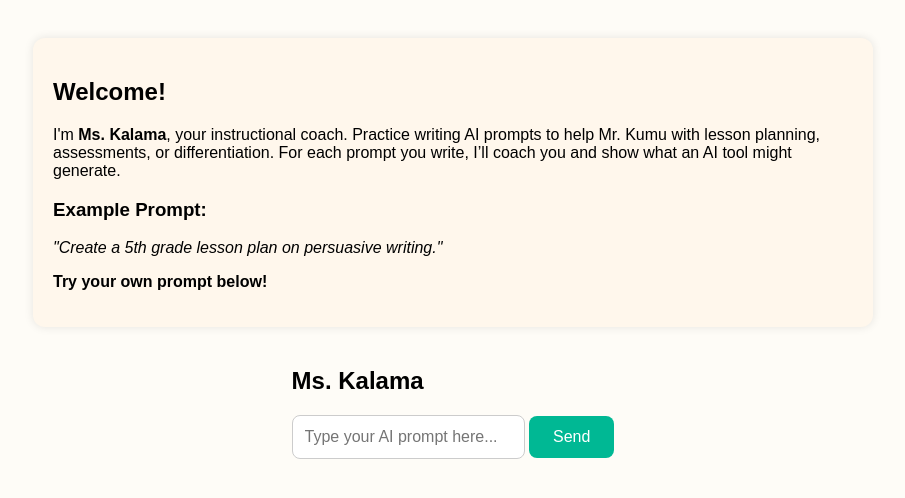
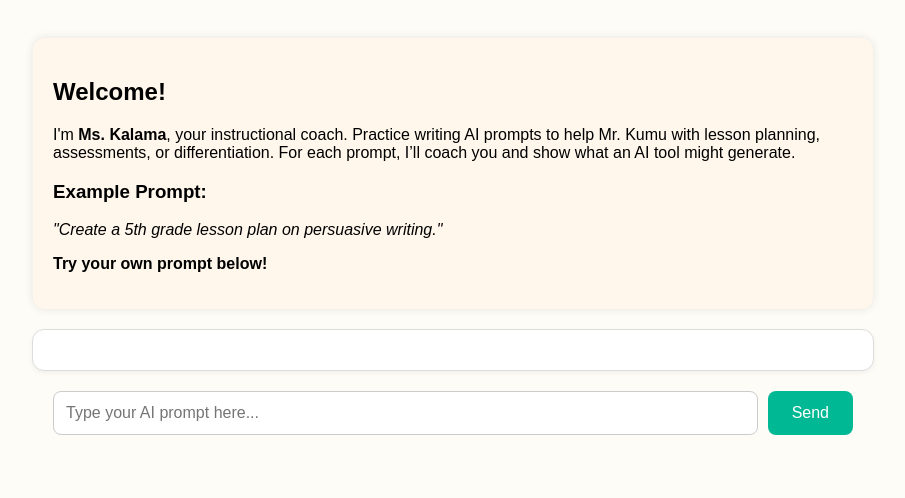
Before and after one commit to EvanHill-ID/Ms-Kalama, a website: page public/index.html in a window 1280 px wide. Shown: the whole page, without its empty margins (187-1092 px from the left). Drawn offline with Linux system fonts and the light colour scheme.

Commit message:
Update index.html

```diff
--- a/public/index.html
+++ b/public/index.html
@@ -1,17 +1,16 @@
 <!DOCTYPE html>
 <html lang="en">
 <head>
-  <meta charset="UTF-8">
-  <meta name="viewport" content="width=device-width, initial-scale=1.0">
-  <title>Ms. Kalama Chat</title>
-  <link rel="stylesheet" href="style.css">
+  <meta charset="UTF-8" />
+  <title>Ms. Kalama Prompting Coach</title>
+  <link rel="stylesheet" href="style.css" />
 </head>
 <body>
   <div id="instructions">
     <h2>Welcome!</h2>
     <p>
       I'm <strong>Ms. Kalama</strong>, your instructional coach. Practice writing AI prompts to help Mr. Kumu with lesson planning, assessments, or differentiation.
-      For each prompt you write, I’ll coach you and show what an AI tool might generate.
+      For each prompt, I’ll coach you and show what an AI tool might generate.
     </p>
 
     <h3>Example Prompt:</h3>
@@ -20,18 +19,16 @@
     <p><strong>Try your own prompt below!</strong></p>
   </div>
 
-  <div class="chat-container">
-    <div class="chat-header">
-      <h2>Ms. Kalama</h2>
-    </div>
-    <div id="chat" class="chat-box"></div>
-    <div class="input-area">
-      <input type="text" id="user-input" placeholder="Type your AI prompt here...">
+  <div id="chat-wrapper">
+    <div id="chat-container" class="chat-box"></div>
+
+    <div id="input-area">
+      <input type="text" id="user-input" placeholder="Type your AI prompt here..." />
       <button id="send-button">Send</button>
     </div>
+
+    <button id="continue-btn" style="display:none;">Continue</button>
   </div>
-
-  <button id="continue-btn" style="display:none;">Continue</button>
 
   <script src="script.js"></script>
 </body>
```
